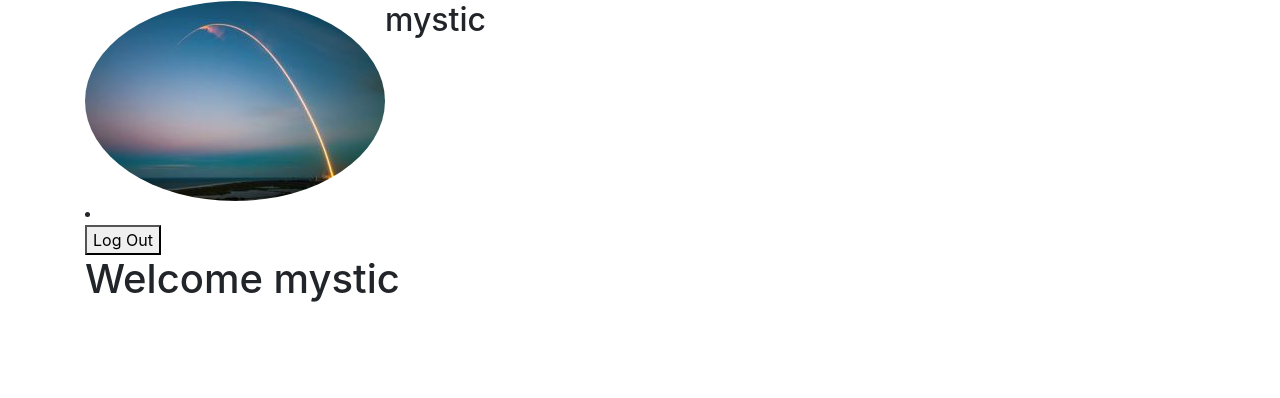
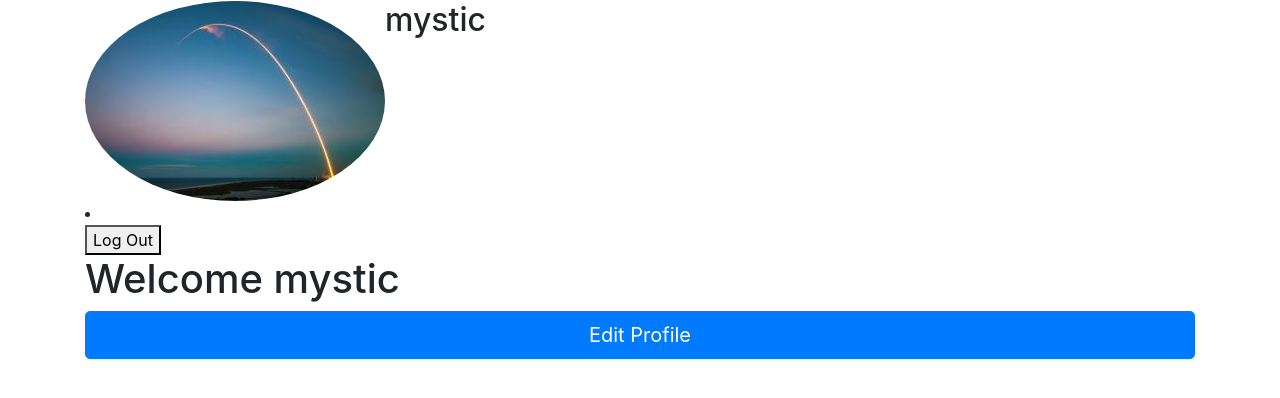
Before and after one commit to swarna1001/Perusal, a Django app: page /accounts/my_profile/ in a window 1280 px wide. Shown: the top 398 px of the page. Run offline with Django 3.2, Linux system fonts and the light colour scheme; a user stored in the database is signed in; data comes from the database, SQL or seed files in the repository; both versions use the stored data as it was after the commit; some libraries are stand-ins or nearby versions.

Commit message:
2.6 - changed url routing within user profile page (stable)

```diff
--- a/accounts/templates/accounts/my_profile.html
+++ b/accounts/templates/accounts/my_profile.html
@@ -70,6 +70,13 @@
     <h1> Welcome {{ user.username }} </h1>
 
 
+    <div>
+
+        <a href="{% url 'accounts:edit_profile' %}" class="btn btn-primary btn-lg btn-block">Edit Profile
+        </a>
+    </div>
+
+
 
 
 
--- a/accounts/urls.py
+++ b/accounts/urls.py
@@ -10,7 +10,7 @@ urlpatterns = [
     url(r'^signup/$', views.signup_view, name="signup"),
     url(r'^login/$', views.login_view, name="login"),
     url(r'^logout/$', views.logout_view, name="logout"),
-    #url(r'^homepage/$', views.homepage_view, name="homepage"),
+    url(r'^edit_profile/$', views.edit_profile_view, name="edit_profile"),
     url(r'^my_profile/$', views.my_profile_view, name="my_profile"),
 
 ]
--- a/accounts/views.py
+++ b/accounts/views.py
@@ -79,7 +79,7 @@ def my_profile_view(request):
 
 
 @login_required
-def homepage_view(request):
+def edit_profile_view(request):
     # return HttpResponse(slug)
     if request.method == "POST":
 
@@ -92,7 +92,7 @@ def homepage_view(request):
     		p_form.save()
 
     		messages.success(request, f'your profile has been updated!')
-    		return redirect('accounts:homepage')
+    		return redirect('accounts:my_profile')
 
     	else:
     		messages.success(request, f'Fill all the fields!')
```
Also changed, not shown: accounts/templates/accounts/homepage.html (+0 -12 lines), db.sqlite3.
